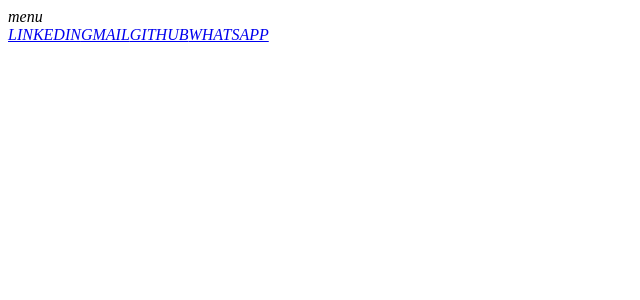
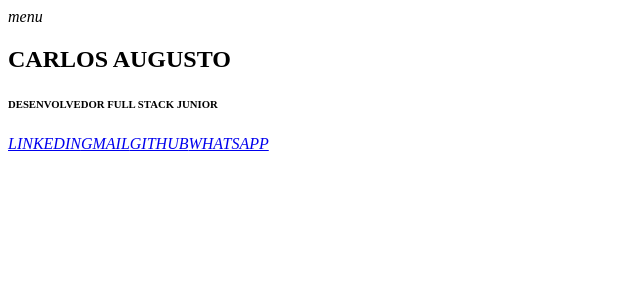
Before and after one commit to carlos-a-reis/carlos-a-reis.github.io, a React (Create React App) app: page / in a window 1280 px wide. Shown: the top 300 px of the page, without its empty margins (0-640 px from the left). Built offline with nearby package versions, Linux system fonts and the light colour scheme.

Commit message:
feat: adiciona a página home

```diff
--- a/src/pages/Home.js
+++ b/src/pages/Home.js
@@ -6,6 +6,12 @@ function Home() {
   return(
     <main>
       <Header />
+      <section>
+        <div>
+          <h1>CARLOS AUGUSTO</h1>
+          <h6>DESENVOLVEDOR FULL STACK JUNIOR</h6>
+        </div>
+      </section>
       <Footer />
     </main>
   );
```
